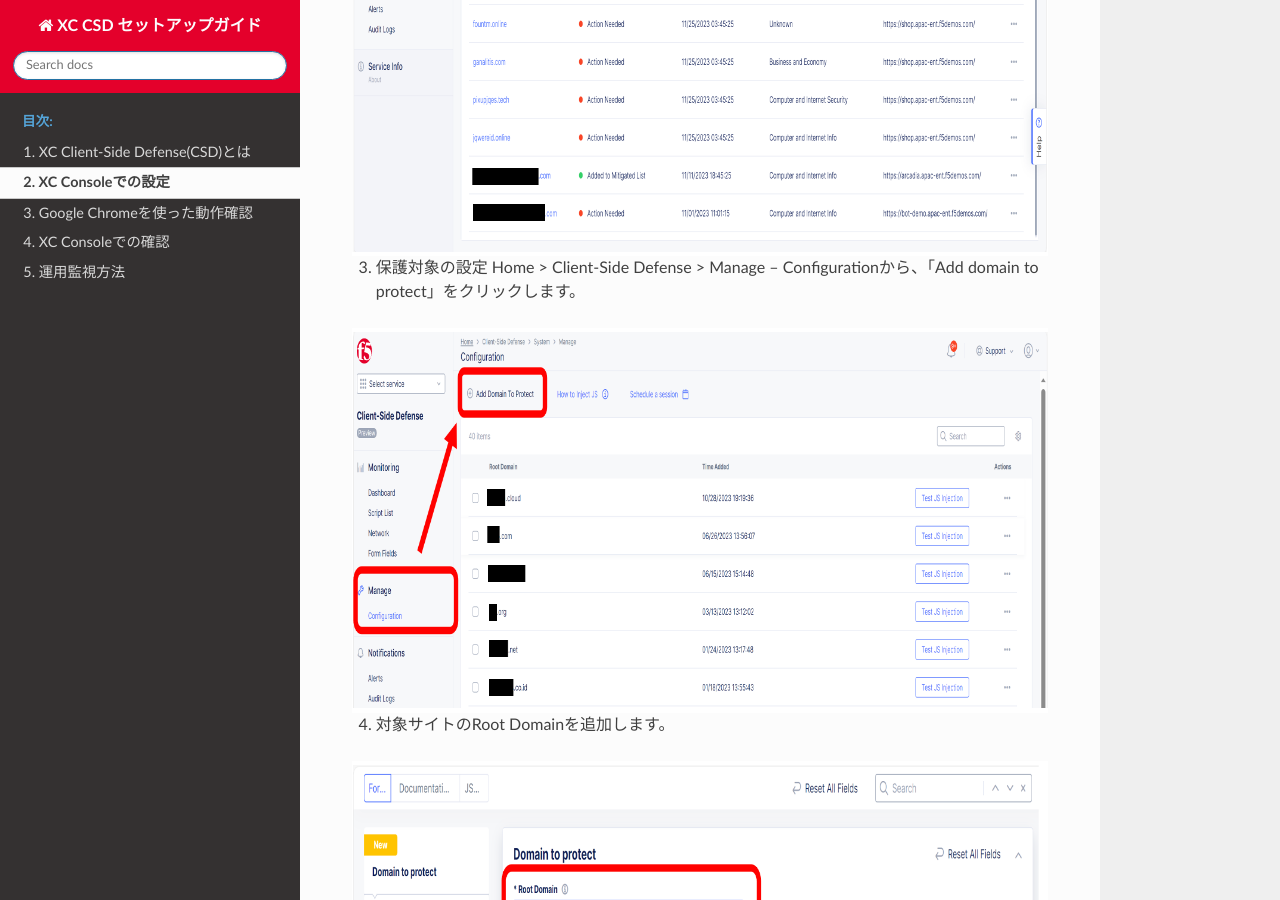
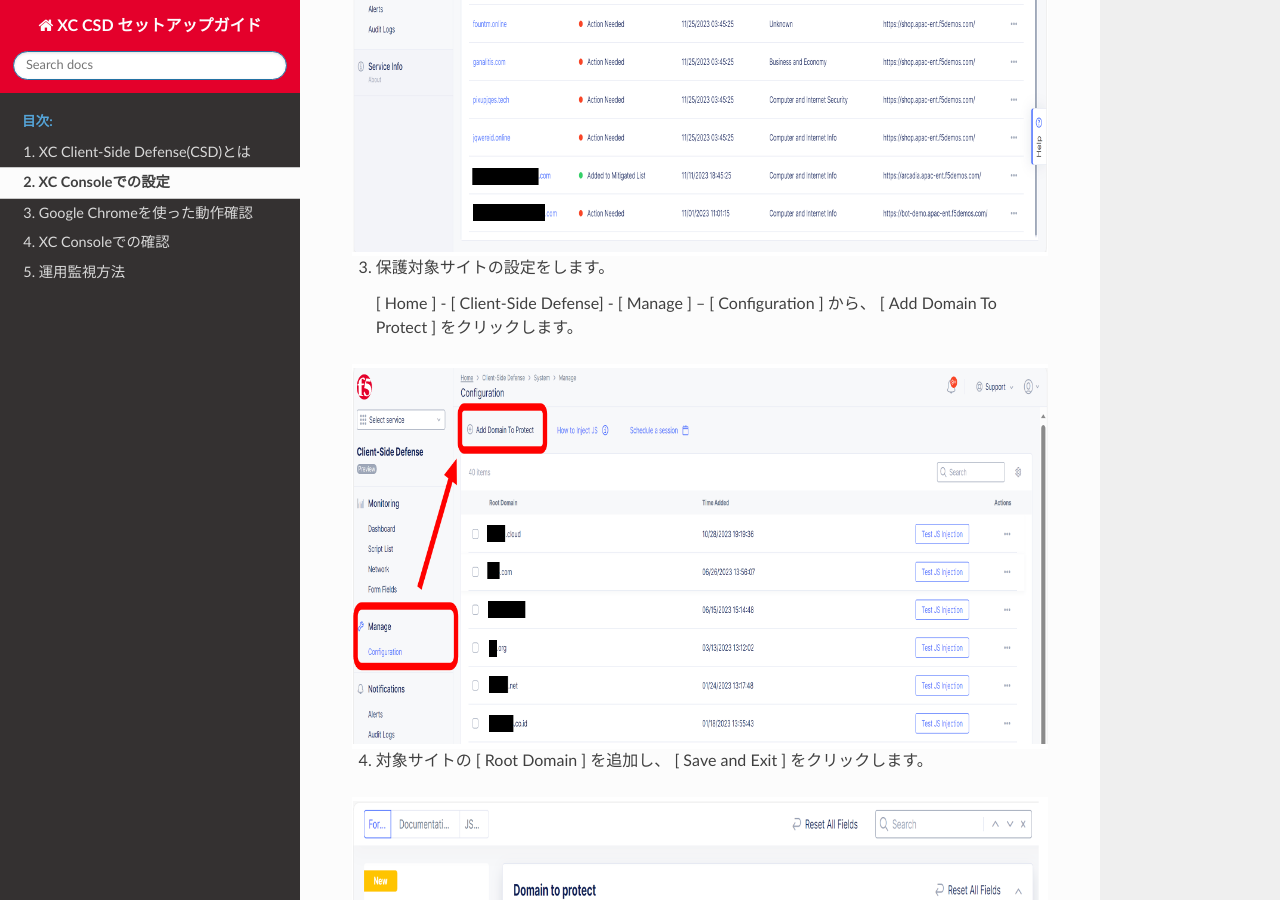
Before and after one commit to BeF5/f5j-xc-csd, a Sphinx documentation site: the page built from docs/module02/module02.rst, in a window 1280 px wide and 900 px high, scrolled down 1411 px. Built offline with Sphinx 7.4.7 and the Read the Docs theme 2.0.0, drawn with Linux system fonts in a browser that asks for light colours; some of the changed text lies outside the part shown.

Commit message:
Update module02.rst

```diff
--- a/docs/module02/module02.rst
+++ b/docs/module02/module02.rst
@@ -2,36 +2,38 @@
 ======================================
 
 
-1. XC Consoleにアクセスし、以下、「Client-Side Defense」をクリックします。
+1. XC Consoleにアクセスし、以下の通り、 [ Home ] - [ Client-Side Defense ] をクリックします。
 
 .. figure:: images/Picture1.png
    :scale: 50%
    :align: center
 
 
-2. Dashboardが表示されます。
+2. [ Dashboard ] が表示されます。
 
 .. figure:: images/Picture2.png
    :scale: 50%
    :align: center
 
 
-3. 保護対象の設定
-   Home > Client-Side Defense > Manage – Configurationから、「Add domain to protect」をクリックします。
+3. 保護対象サイトの設定をします。
+
+   [ Home ] - [ Client-Side Defense] - [ Manage ] – [ Configuration ] から、 [ Add Domain To Protect ] をクリックします。
 
 .. figure:: images/Picture3.png
    :scale: 50%
    :align: center
 
 
-4. 対象サイトのRoot Domainを追加します。
+4. 対象サイトの [ Root Domain ] を追加し、 [ Save and Exit ] をクリックします。
 
 .. figure:: images/Picture4-1.png
    :scale: 50%
    :align: center
 
 
-   - 参考）Root DomainはeTDL(effective TLD)＋1の値でないとエラーになります。
+   - 参考）Root Domainは、eTDL(effective TLD)＋1の値でないと以下のようにエラーとなります。
+
 
 .. figure:: images/Picture4-2.png
    :scale: 50%
```
